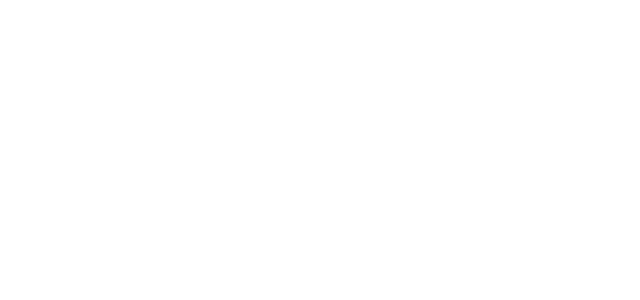
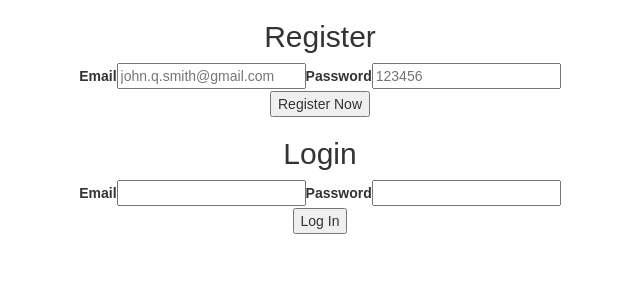
Before and after one commit to amillion3/react-hoarder, a React (Create React App) app: page / in a window 1280 px wide. Shown: the top 300 px of the page, without its empty margins (320-960 px from the left). Built offline with nearby package versions, Linux system fonts and the light colour scheme.

Commit message:
login and register divs complete, auth is not ready

```diff
--- a/src/app/App.js
+++ b/src/app/App.js
@@ -1,4 +1,5 @@
 import React, { Component } from 'react';
+
 import Login from '../components/Login/Login';
 import Register from '../components/Register/Register';
 
@@ -8,7 +9,8 @@
   render () {
     return (
       <div className="App">
-
+        <Register />
+        <Login />
       </div>
     );
   }
--- a/src/components/Login/Login.js
+++ b/src/components/Login/Login.js
@@ -3,6 +3,31 @@
 import './Login.css';
 
 class Login extends React.Component {
+  state = {
+    loginUser: {
+      loginEmail: '',
+      loginPassword: '',
+    },
+  };
+
+  eventClickedLoginSubmit = e => {
+    const {loginUser} = this.state;
+    e.preventDefault();
+    console.error(loginUser);
+  }
+
+  emailChange = e => {
+    const tempEmail = {...this.state.loginUser};
+    tempEmail.loginEmail = e.target.value;
+    this.setState({loginUser: tempEmail});
+  }
+
+  passwordChange = e => {
+    const tempPassword = {...this.state.loginUser};
+    tempPassword.loginPassword = e.target.value;
+    this.setState({loginUser: tempPassword});
+  }
+
   render () {
     const {loginUser} = this.state;
     return (
```
Also changed, not shown: 2 other files (tests, documents, lock files or other folders).
